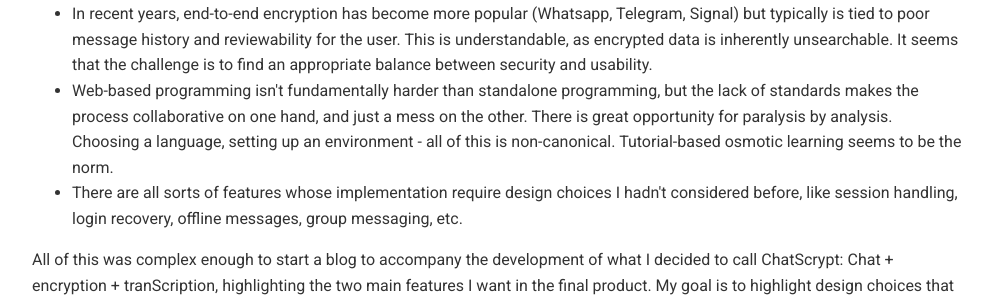
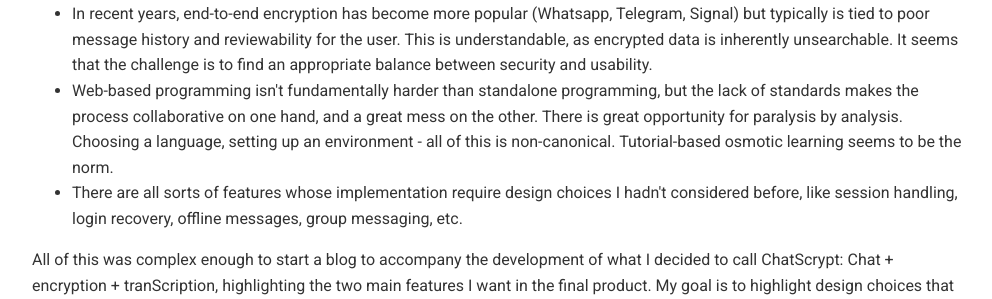
Before and after one commit to chatscrypt/chatscrypt.github.io, a Jekyll site: the page built from _posts/2019-12-24-on-chatscrypt.html, in a window 1280 px wide. Shown: the part 699-998 px from the top of the page, without its empty margins (143-1135 px from the left). Built offline with Jekyll 4.4.1, drawn with Linux system fonts in a browser that asks for light colours; comment, search, counter and statistics services are not loaded.

Commit message:
Update 2019-12-24-on-chatscrypt.html

```diff
--- a/_posts/2019-12-24-on-chatscrypt.html
+++ b/_posts/2019-12-24-on-chatscrypt.html
@@ -18,7 +18,7 @@ The first inclinations to begin the <a href="https://chatscrypt.herokuapp.com/">
 <li> In recent years, end-to-end encryption has become more popular (Whatsapp, Telegram, Signal) but typically is tied to poor message history and reviewability for the user. This is understandable, as encrypted data is inherently unsearchable. It seems that the challenge is to find an appropriate balance between security and usability.
 
 
-<li> Web-based programming isn't fundamentally harder than standalone programming, but the lack of standards makes the process collaborative on one hand, and just a mess on the other. There is great opportunity for paralysis by analysis. Choosing a language, setting up an environment - all of this is non-canonical. Tutorial-based osmotic learning seems to be the norm.
+<li> Web-based programming isn't fundamentally harder than standalone programming, but the lack of standards makes the process collaborative on one hand, and a great mess on the other. There is great opportunity for paralysis by analysis. Choosing a language, setting up an environment - all of this is non-canonical. Tutorial-based osmotic learning seems to be the norm.
 
 <li> There are all sorts of features whose implementation require design choices I hadn't considered before, like session handling, login recovery, offline messages, group messaging, etc.
 
```
